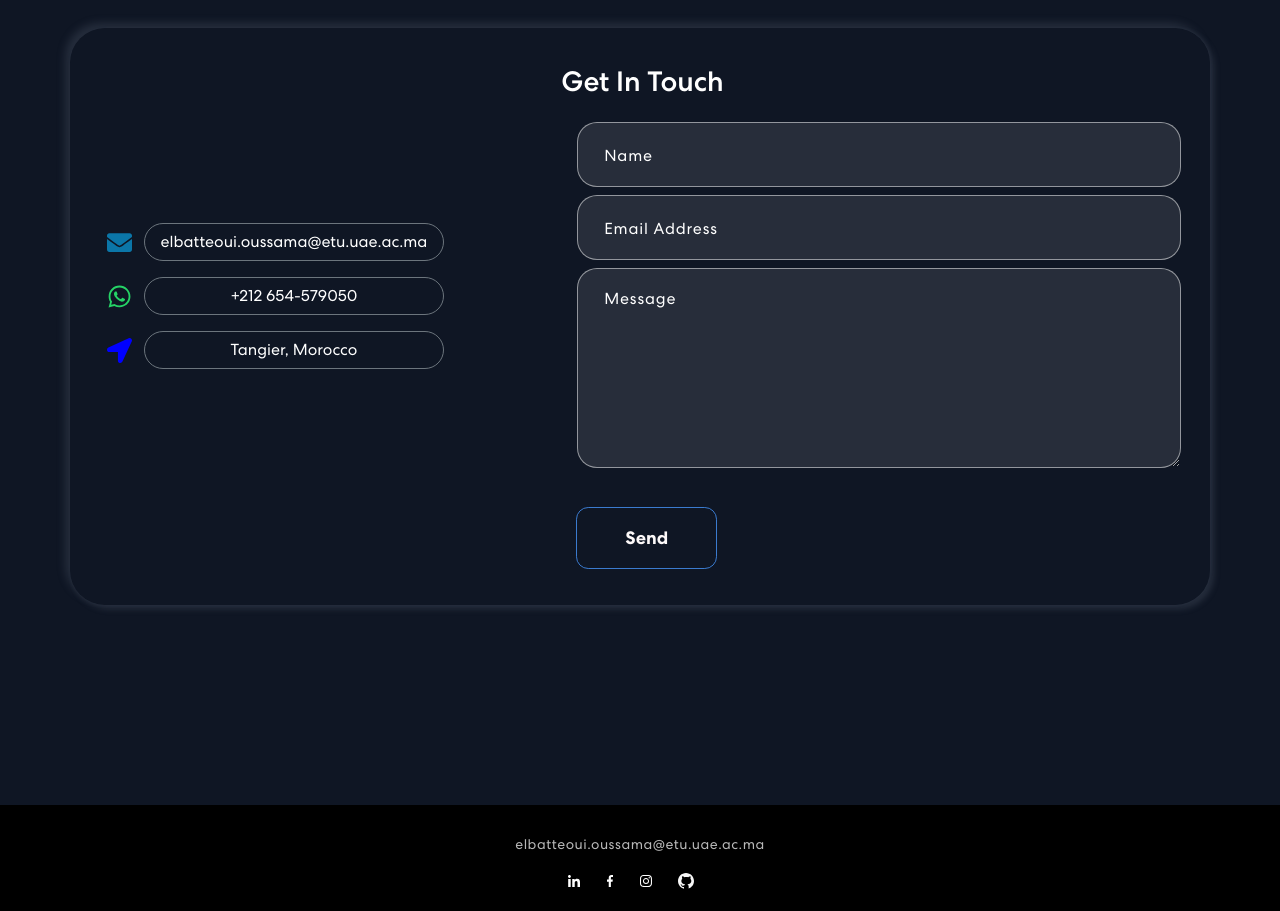
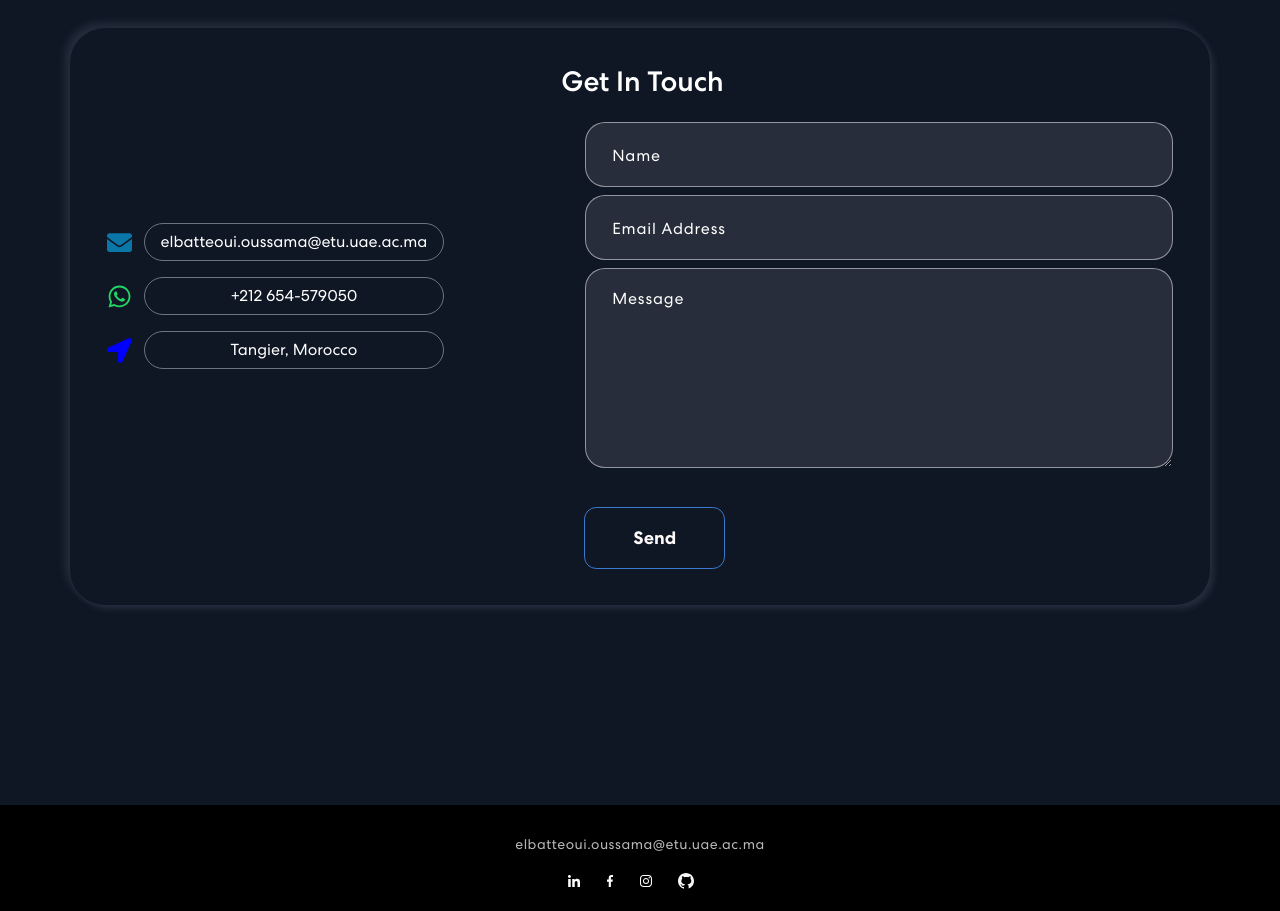
Before and after one commit to batteoui123/MyPortfolio, a React (Create React App) app: page / in a window 1280 px wide. Shown: the part 1220-2131 px from the top of the page. Built offline with nearby package versions, Linux system fonts and the light colour scheme; a web font is replaced by a local one.

Commit message:
test contact2

```diff
--- a/src/components/Contact.js
+++ b/src/components/Contact.js
@@ -127,7 +127,7 @@ export const Contact = () => {
                   <h3 className="getouch">Get In Touch</h3>
                   <form onSubmit={handleSubmit} className="bg-dange ms-4">
                     <Row>
-                      <Col size={12} sm={12} className="px-1 elmt">
+                      <Col size={12} sm={12} className=" elmt">
                         <input
                           type="text"
                           value={formDetails.name}
@@ -135,7 +135,7 @@ export const Contact = () => {
                           onChange={(e) => onFormUpdate("name", e.target.value)}
                         />
                       </Col>
-                      <Col size={12} sm={12} className="px-1 elmt ">
+                      <Col size={12} sm={12} className=" elmt ">
                         <input
                           type="email"
                           value={formDetails.email}
@@ -143,7 +143,7 @@ export const Contact = () => {
                           onChange={(e) => onFormUpdate("email", e.target.value)}
                         />
                       </Col>
-                      <Col size={12} className="px-1 bg-dange elmt">
+                      <Col size={12} className=" bg-dange elmt">
                         <textarea
                           rows="6"
                           value={formDetails.message}
```
